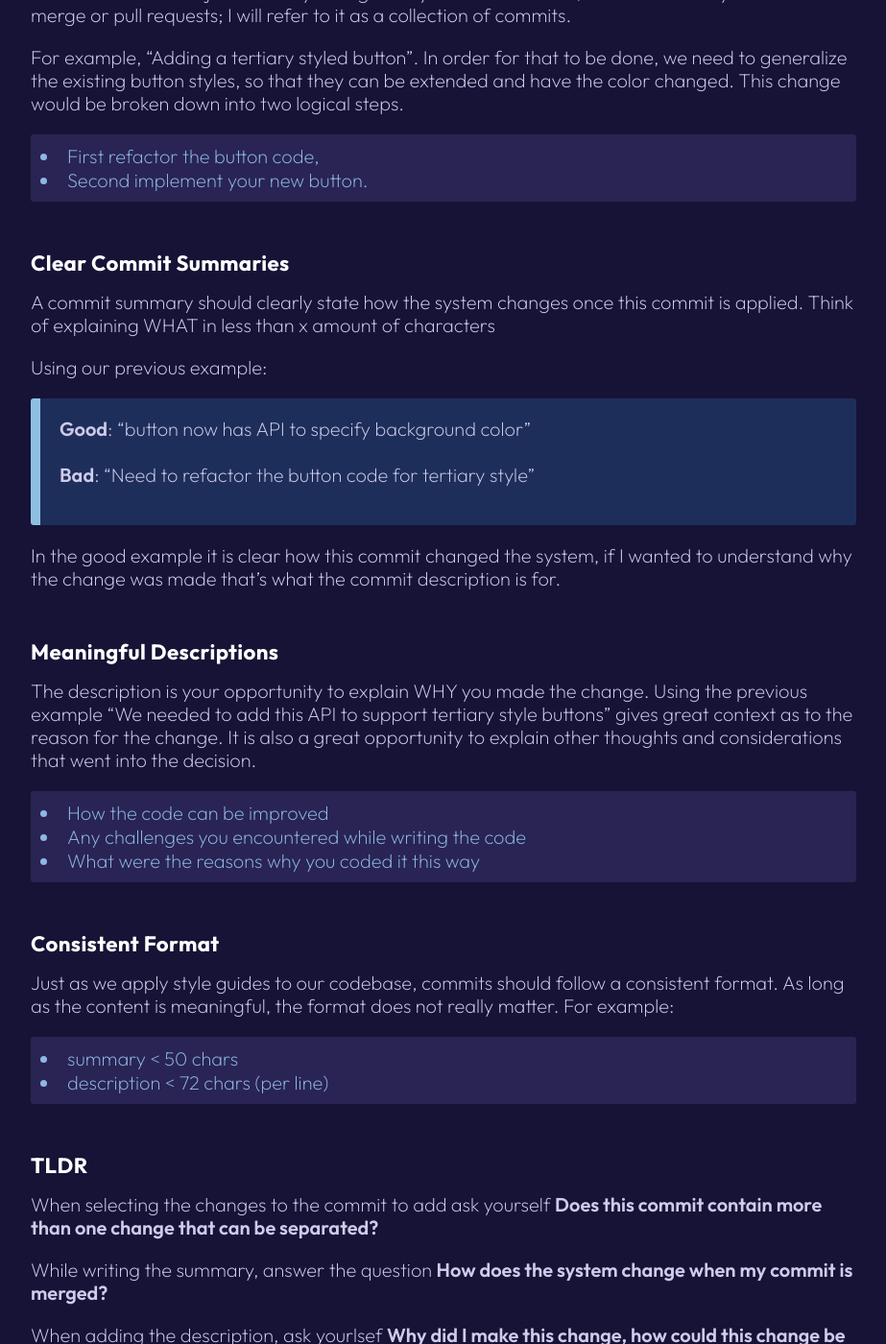
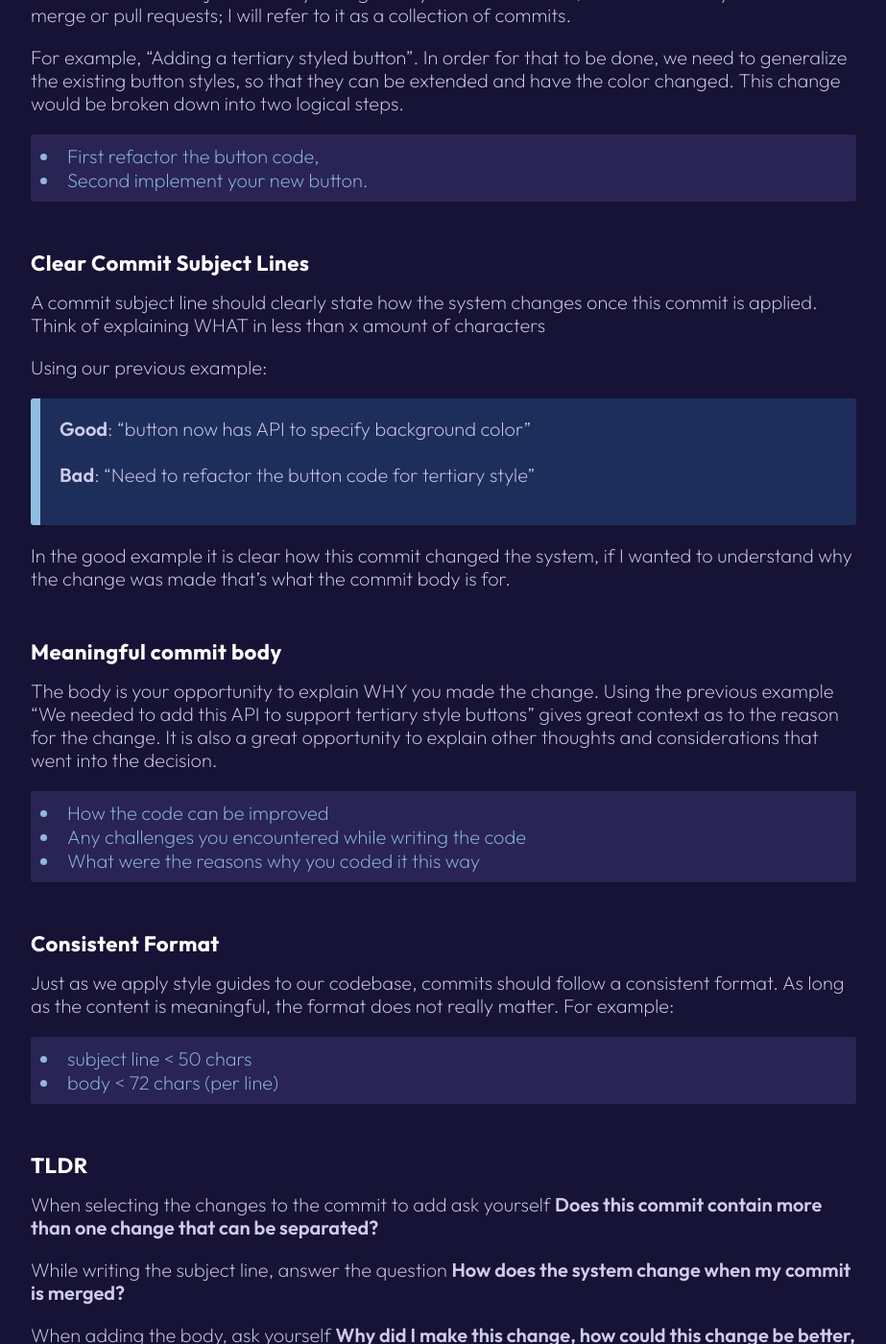
Before and after one commit to Hyper-Unearthing/hyper-unearthing.github.io, a Jekyll site: the page built from _posts/2025-08-14-commits.md, in a window 1280 px wide and 1400 px high, scrolled down 412 px. Shown: the whole window at 96% size, without its empty margins (178-1101 px from the left). Built offline with Jekyll 4.4.1, drawn with Linux system fonts in a browser that asks for light colours.

Commit message:
feat: use terms subject line and body instead of summary and desc
seems the yield better results when googling

```diff
--- a/_posts/2025-08-14-commits.md
+++ b/_posts/2025-08-14-commits.md
@@ -17,19 +17,19 @@
 - First refactor the button code,
 - Second implement your new button.
 
-## Clear Commit Summaries
+## Clear Commit Subject Lines
 
-A commit summary should clearly state how the system changes once this commit is applied. Think of explaining WHAT in less than x amount of characters
+A commit subject line should clearly state how the system changes once this commit is applied. Think of explaining WHAT in less than x amount of characters
 
 Using our previous example:
 
 > **Good**: "button now has API to specify background color"<br /><br /> **Bad**: "Need to refactor the button code for tertiary style"
 
-In the good example it is clear how this commit changed the system, if I wanted to understand why the change was made that's what the commit description is for.
+In the good example it is clear how this commit changed the system, if I wanted to understand why the change was made that's what the commit body is for.
 
-## Meaningful Descriptions
+## Meaningful commit body
 
-The description is your opportunity to explain WHY you made the change. Using the previous example "We needed to add this API to support tertiary style buttons" gives great context as to the reason for the change. It is also a great opportunity to explain other thoughts and considerations that went into the decision.
+The body is your opportunity to explain WHY you made the change. Using the previous example "We needed to add this API to support tertiary style buttons" gives great context as to the reason for the change. It is also a great opportunity to explain other thoughts and considerations that went into the decision.
 
 - How the code can be improved
 - Any challenges you encountered while writing the code
@@ -39,13 +39,13 @@
 
 Just as we apply style guides to our codebase, commits should follow a consistent format. As long as the content is meaningful, the format does not really matter. For example:
 
-- summary < 50 chars
-- description < 72 chars (per line)
+- subject line < 50 chars
+- body < 72 chars (per line)
 
 ## TLDR
 
 When selecting the changes to the commit to add ask yourself **Does this commit contain more than one change that can be separated?**
 
-While writing the summary, answer the question **How does the system change when my commit is merged?**
+While writing the subject line, answer the question **How does the system change when my commit is merged?**
 
-When adding the description, ask yourlsef **Why did I make this change, how could this change be better, why did I do it this way?**
+When adding the body, ask yourself **Why did I make this change, how could this change be better, why did I do it this way?**
```
